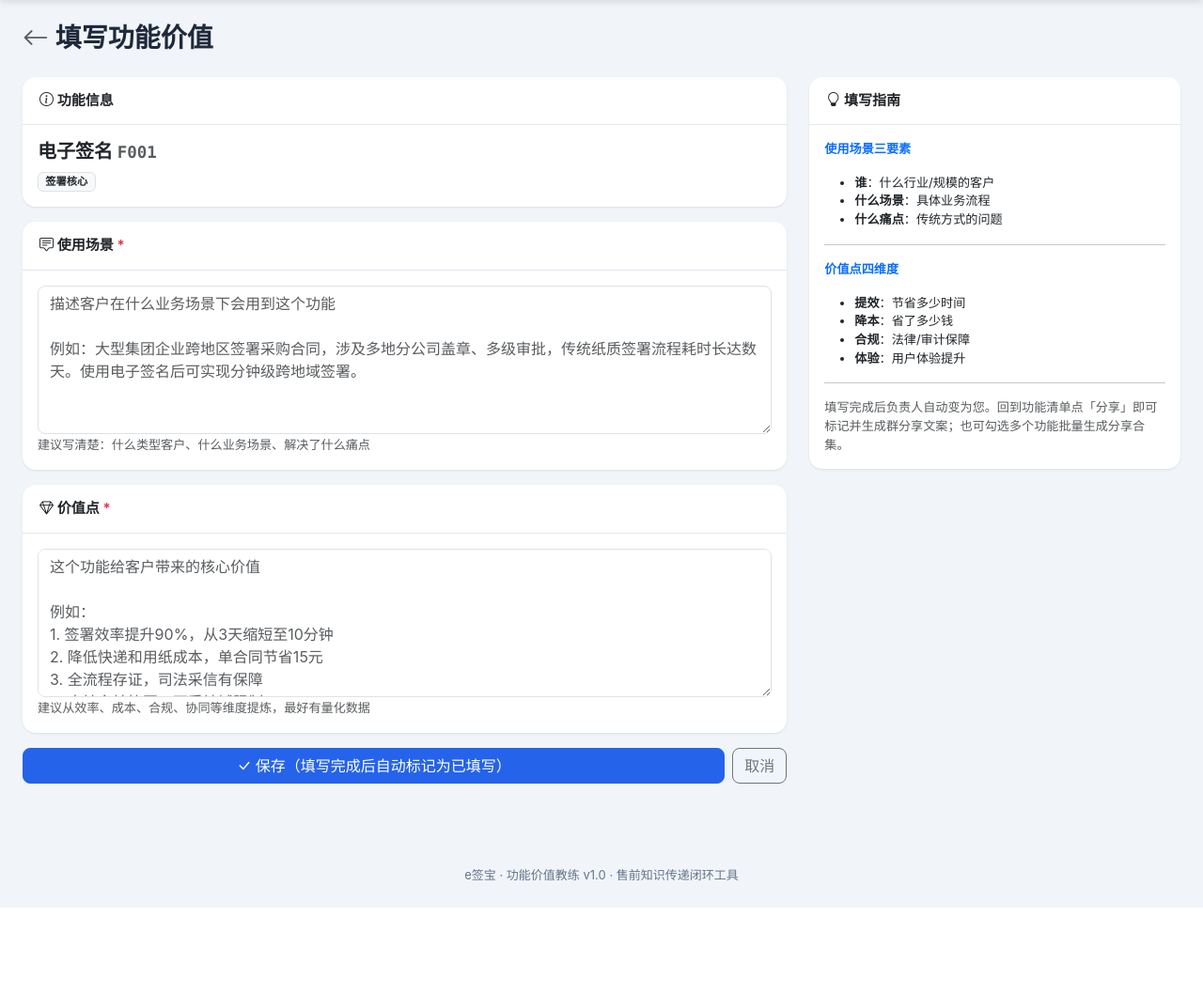
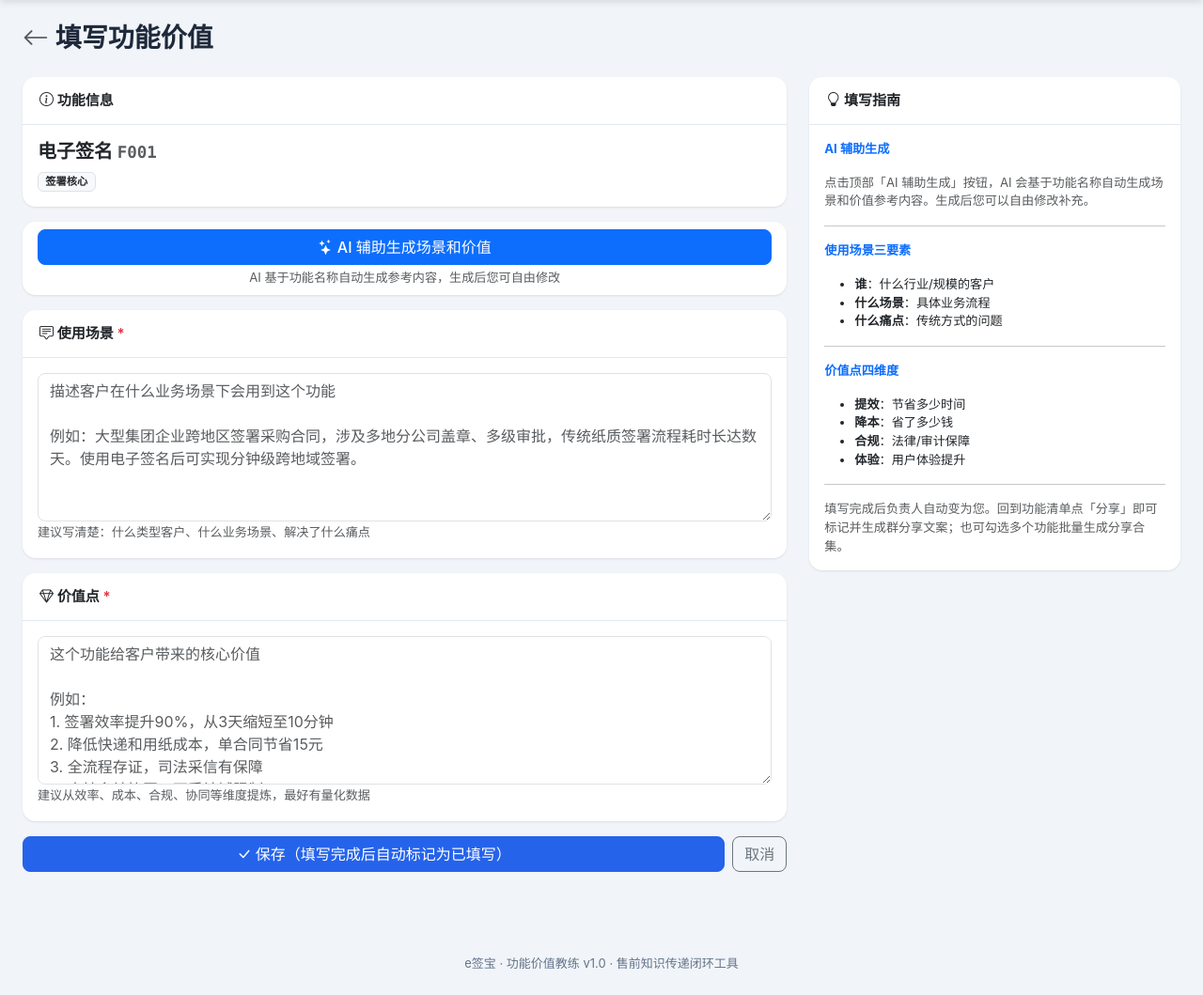
Before and after one commit to cg991107-sudo/esign-feature-coach, a Flask app: page /fill/1 in a window 1280 px wide. Shown: the part 56-1115 px from the top of the page at 94% size. Before the commit the page ends 1022 px from the top, so only its background shows below. Run offline with Flask 3, Linux system fonts and the light colour scheme; the visitor is signed in with stand-in values (Sample User, id 1); data comes from the database, SQL or seed files in the repository.

Commit message:
SFR填写功能时AI辅助生成场景和价值
- ai_helper.py: 新增 ai_generate_scenario_value() 函数
  system prompt 内置e签宝电子签章业务知识，生成场景(客户类型+业务流程+痛点)
  + 价值点(效率/成本/合规/协同，尽量量化)
- app.py: 新增 /api/ai-gen-scenario/<fid> 接口(仅SFR/admin可调用)
- fill_form.html: 顶部加'AI辅助生成'按钮
  - 已有内容时确认覆盖
  - 生成后高亮边框提示
  - 右侧填写指南增加AI使用说明

```diff
--- a/app.py
+++ b/app.py
@@ -626,6 +626,25 @@ def api_ai_status():
     return jsonify(get_ai_status())
 
 
+@app.route("/api/ai-gen-scenario/<int:fid>")
+@require_role("sfr", "admin")
+def api_ai_gen_scenario(fid):
+    """AI 辅助生成功能的使用场景和价值点，供 SFR 参考。"""
+    try:
+        db = get_db()
+        f = db.execute("SELECT name, category, code FROM features WHERE id=?", (fid,)).fetchone()
+        if not f:
+            return jsonify({"ok": False, "msg": "功能不存在"})
+        from ai_helper import ai_generate_scenario_value
+        result = ai_generate_scenario_value(f["name"], f["category"] or "", f["code"] or "")
+        if result["scenario"] or result["value_point"]:
+            return jsonify({"ok": True, "data": result})
+        else:
+            return jsonify({"ok": False, "msg": "AI 生成失败，请检查 AI 配置或手动填写"})
+    except BaseException as e:
+        return jsonify({"ok": False, "msg": f"生成异常: {type(e).__name__}: {e}"}), 200
+
+
 @app.route("/quiz/create", methods=["GET", "POST"])
 @require_role("sfr", "admin")
 def quiz_create():
--- a/templates/fill_form.html
+++ b/templates/fill_form.html
@@ -19,10 +19,20 @@
     </div>
 
     <form method="post" class="mt-3">
+      <!-- AI 辅助生成按钮 -->
+      <div class="card mb-3 border-primary">
+        <div class="card-body py-2">
+          <button type="button" class="btn btn-primary w-100" id="btn-ai-gen" onclick="aiGenerateScenario()">
+            <i class="bi bi-stars"></i> AI 辅助生成场景和价值
+          </button>
+          <small class="text-muted d-block mt-1 text-center">AI 基于功能名称自动生成参考内容，生成后您可自由修改</small>
+        </div>
+      </div>
+
       <div class="card mb-3">
         <div class="card-header"><i class="bi bi-chat-square-text"></i> 使用场景 <span class="text-danger">*</span></div>
         <div class="card-body">
-          <textarea name="scenario" class="form-control" rows="6" placeholder="描述客户在什么业务场景下会用到这个功能&#10;&#10;例如：大型集团企业跨地区签署采购合同，涉及多地分公司盖章、多级审批，传统纸质签署流程耗时长达数天。使用电子签名后可实现分钟级跨地域签署。" required>{{f.scenario or ''}}</textarea>
+          <textarea name="scenario" id="scenario" class="form-control" rows="6" placeholder="描述客户在什么业务场景下会用到这个功能&#10;&#10;例如：大型集团企业跨地区签署采购合同，涉及多地分公司盖章、多级审批，传统纸质签署流程耗时长达数天。使用电子签名后可实现分钟级跨地域签署。" required>{{f.scenario or ''}}</textarea>
           <small class="text-muted">建议写清楚：什么类型客户、什么业务场景、解决了什么痛点</small>
         </div>
       </div>
@@ -30,7 +40,7 @@
       <div class="card mb-3">
         <div class="card-header"><i class="bi bi-gem"></i> 价值点 <span class="text-danger">*</span></div>
         <div class="card-body">
-          <textarea name="value_point" class="form-control" rows="6" placeholder="这个功能给客户带来的核心价值&#10;&#10;例如：&#10;1. 签署效率提升90%，从3天缩短至10分钟&#10;2. 降低快递和用纸成本，单合同节省15元&#10;3. 全流程存证，司法采信有保障&#10;4. 支持多地协同，不受地域限制" required>{{f.value_point or ''}}</textarea>
+          <textarea name="value_point" id="value_point" class="form-control" rows="6" placeholder="这个功能给客户带来的核心价值&#10;&#10;例如：&#10;1. 签署效率提升90%，从3天缩短至10分钟&#10;2. 降低快递和用纸成本，单合同节省15元&#10;3. 全流程存证，司法采信有保障&#10;4. 支持多地协同，不受地域限制" required>{{f.value_point or ''}}</textarea>
           <small class="text-muted">建议从效率、成本、合规、协同等维度提炼，最好有量化数据</small>
         </div>
       </div>
@@ -46,6 +56,9 @@
     <div class="card">
       <div class="card-header"><i class="bi bi-lightbulb"></i> 填写指南</div>
       <div class="card-body small">
+        <p class="fw-bold text-primary">AI 辅助生成</p>
+        <p class="text-muted">点击顶部「AI 辅助生成」按钮，AI 会基于功能名称自动生成场景和价值参考内容。生成后您可以自由修改补充。</p>
+        <hr>
         <p class="fw-bold text-primary">使用场景三要素</p>
         <ul>
           <li><strong>谁</strong>：什么行业/规模的客户</li>
@@ -66,4 +79,48 @@
     </div>
   </div>
 </div>
+
+<script>
+function aiGenerateScenario() {
+  var btn = document.getElementById('btn-ai-gen');
+  var scenarioEl = document.getElementById('scenario');
+  var valueEl = document.getElementById('value_point');
+
+  // 已有内容时确认是否覆盖
+  if (scenarioEl.value.trim() || valueEl.value.trim()) {
+    if (!confirm('当前已有内容，AI 生成将覆盖现有内容。是否继续？')) return;
+  }
+
+  // 按钮加载状态
+  var originalHtml = btn.innerHTML;
+  btn.disabled = true;
+  btn.innerHTML = '<span class="spinner-border spinner-border-sm"></span> AI 生成中...';
+
+  fetch('/api/ai-gen-scenario/{{f.id}}')
+    .then(function(r) { return r.json(); })
+    .then(function(data) {
+      btn.disabled = false;
+      btn.innerHTML = originalHtml;
+      if (data.ok && data.data) {
+        if (data.data.scenario) scenarioEl.value = data.data.scenario;
+        if (data.data.value_point) valueEl.value = data.data.value_point;
+        // 高亮提示
+        scenarioEl.style.borderColor = '#0d6efd';
+        valueEl.style.borderColor = '#0d6efd';
+        setTimeout(function() {
+          scenarioEl.style.borderColor = '';
+          valueEl.style.borderColor = '';
+        }, 3000);
+        alert('AI 生成完成！请检查并修改内容后保存。');
+      } else {
+        alert('AI 生成失败：' + (data.msg || '未知错误') + '\n请手动填写或检查 AI 配置。');
+      }
+    })
+    .catch(function(err) {
+      btn.disabled = false;
+      btn.innerHTML = originalHtml;
+      alert('请求失败：' + err.message);
+    });
+}
+</script>
 {% endblock %}
```
Also changed, not shown: ai_helper.py (+35 -0 lines).
